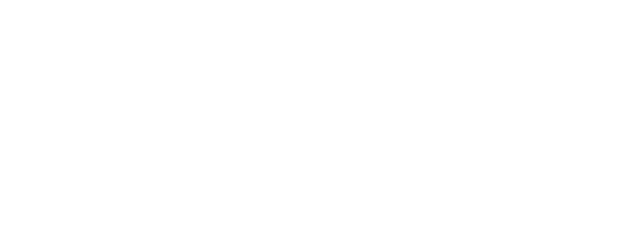
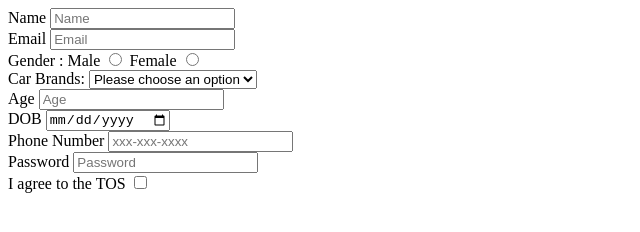
Before and after one commit to acciojob/signup-form-car-SaiPrasad-22, a website: page main.html in a window 1280 px wide. Shown: the whole page, without its empty margins (0-640 px from the left). Drawn offline with Linux system fonts and the light colour scheme.

Commit message:
created a submission

```diff
--- a/main.html
+++ b/main.html
@@ -7,7 +7,46 @@
 </head>
 
 <body>
-	<!-- the entire body must be written by student -->
+
+	<post>
+		<label for="name">Name </label>
+		<input type="text" id="name" placeholder="Name" required>
+		<br>
+		<label for="email">Email </label>
+		<input type="email" id="email" placeholder="Email" required>
+		<br>
+		Gender :
+		<label for="male" >Male </label>
+		<input type="radio" id="male" name="gender" required>
+		<label for="female" > Female </label>
+		<input type="radio" id="female" name="gender" required>
+		<br>
+<!-- 		<label for="cars">Car Brands </label> -->
+		Car Brands:
+		<select id="cars" required>
+			<option value="NA">Please choose an option</option>
+			<option value="bmw">BMW</option>
+			<option value="audi">Audi</option>
+			<option value="swift">Swift</option>
+		</select>
+		<br>
+		<label for="age">Age </label>
+		<input type="number" id="age" placeholder="Age" required>
+		<br>
+		<label for="dob">DOB </label>
+		<input type="date" id="dob"  required>
+		<br>
+		<label for="tel">Phone Number </label>
+		<input type="tel" id="tel" placeholder="xxx-xxx-xxxx" >
+		<br>
+		<label for="password">Password </label>
+		<input type="password" id="password" placeholder="Password" required>
+		<br>
+		<label for="tos">I agree to the TOS </label>
+	    <input type="checkbox" id="tos" required>
+	</post>
+
+
     <script type="text/javascript" src="./script.js">
 </script>
 
```
